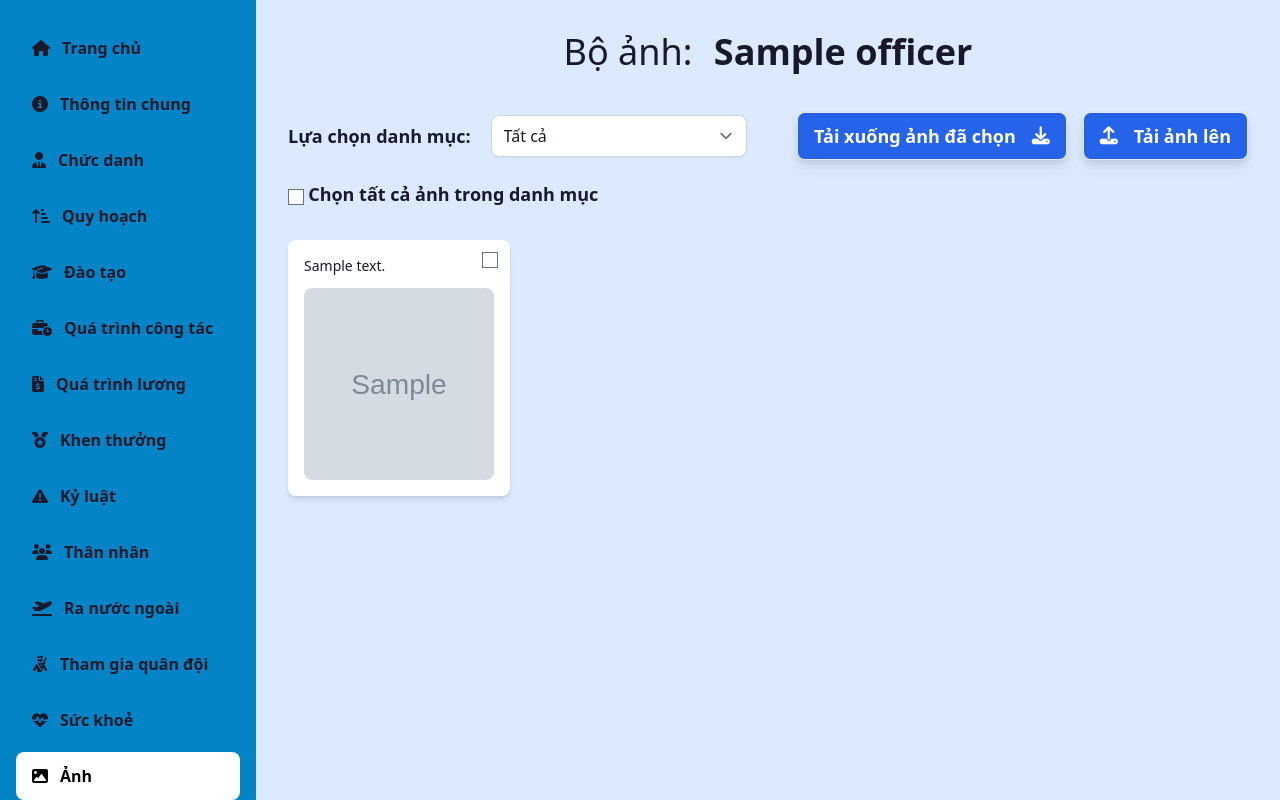
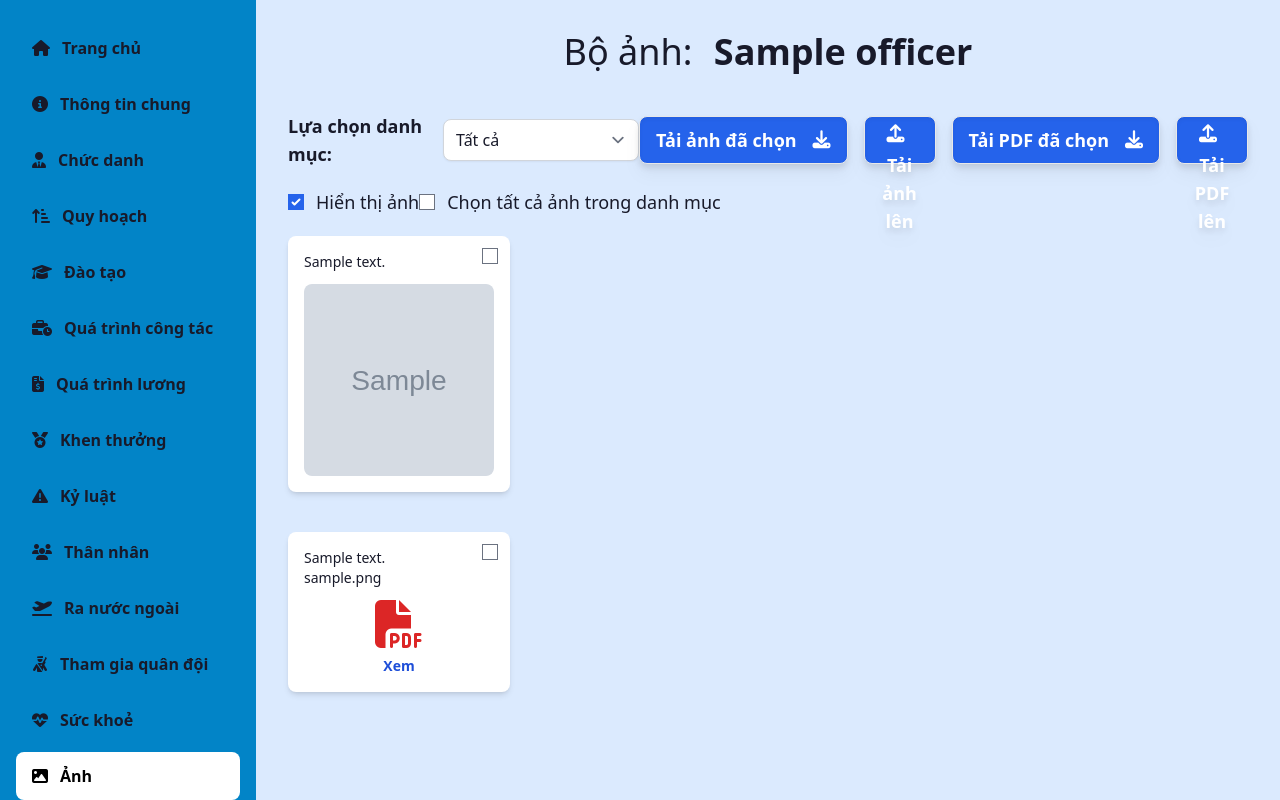
Before and after one commit to ndturng/data_management_CA, a Django app: page /officers/1/images in a window 1280 px wide. Run offline with Django 5.2, Linux system fonts and the light colour scheme; a user stored in the database is signed in; tables that the repository leaves empty hold one stand-in row (values such as "Sample post"); grey boxes marked "Sample" are stand-in pictures; some libraries are stand-ins or nearby versions.

Commit message:
add PDF model, form and template

```diff
--- a/officers/templates/officers/image_list.html
+++ b/officers/templates/officers/image_list.html
@@ -99,11 +99,7 @@
                 </a>
             </nav>
 
-            <form id="downloadForm"
-                  method="POST"
-                  action="{% url 'url_download_selected_images' officer.pk %}"
-                  class="flex-1 ml-64 p-8 overflow-y-auto bg-blue-100 mb-0">
-                {% csrf_token %}
+            <div class="flex-1 ml-64 p-8 overflow-y-auto bg-blue-100 mb-0">
 
                 <!-- Header Section -->
                 <h1 class="text-4xl text-center mb-10">
@@ -134,10 +130,11 @@
 
                     <!-- Action Buttons -->
                     <div class="flex gap-4">
-                        <!-- Download Selected button -->
+                        <!-- Download Selected Images button -->
                         <button type="submit"
+                                form="images"
                                 class="btn btn-blue">
-                            <span class="pr-2">Tải xuống ảnh đã chọn</span>
+                            <span class="pr-2">Tải ảnh đã chọn</span>
                             <i class="fa-solid fa-download"></i>
                         </button>
 
@@ -149,24 +146,51 @@
                                 <span>Tải ảnh lên</span>
                             </button>
                         </a>
+
+                        <!-- Download Selected PDFs button -->
+                        <button type="submit"
+                                form="pdfs"
+                                class="btn btn-blue">
+                            <span class="pr-2">Tải PDF đã chọn</span>
+                            <i class="fa-solid fa-download"></i>
+                        </button>
+
+                        <!-- Upload PDF Button -->
+                        <a href="{% url 'url_upload_pdf' officer.pk %}">
+                            <button type="button"
+                                    class="btn btn-blue">
+                                <i class="fa-solid fa-upload pr-2"></i>
+                                <span>Tải PDF lên</span>
+                            </button>
+                        </a>
                     </div>
                 </div>
 
-                <!-- Select All Checkbox -->
-                <div class="form-check form-switch mb-8">
-                    <input type="checkbox"
-                           id="selectAllCheckbox"
-                           class="form-check-input"
-                           onclick="toggleSelectAll(this)" />
-                    <label for="selectAllCheckbox"
-                           class="form-check-label text-lg font-semibold">
-                        Chọn tất cả ảnh trong danh mục
+                <div class="mb-5 flex items-center space-x-10">
+                    <!-- Show Images Checkbox -->
+                    <label for="showImages" class="flex items-center space-x-3 cursor-pointer">
+                        <input type="checkbox"
+                               id="showImages"
+                               onclick="toggleMedia('images')"
+                               checked />
+                        <span class="text-lg font-medium">Hiển thị ảnh</span>
+                    </label>
+
+                    <!-- Select All Images Checkbox -->
+                    <label for="selectAllCheckbox" class="flex items-center space-x-3 cursor-pointer">
+                        <input type="checkbox"
+                               id="selectAllCheckbox"
+                               onclick="toggleSelectAll(this)" />
+                        <span class="text-lg font-medium">Chọn tất cả ảnh trong danh mục</span>
                     </label>
                 </div>
 
                 <!-- Image Gallery -->
-                <div id="images"
-                     class="grid grid-cols-4 gap-6">
+                <form id="images"
+                      method="POST"
+                      action="{% url 'url_download_selected_images' officer.pk %}"
+                      class="grid grid-cols-4 gap-6 mb-10">
+                    {% csrf_token %}
 
                     {% for image in images %}
                         <div class="card p-4 shadow-md rounded-lg overflow-hidden relative group bg-white">
@@ -175,7 +199,7 @@
                                 <input type="checkbox"
                                        name="selected_images"
                                        value="{{ image.pk }}"
-                                       class="image-checkbox absolute top-3 right-3" />
+                                       class="absolute top-3 right-3" />
                                 <p class="text-sm font-medium">{{ image.description }}</p>
                             </div>
 
@@ -216,8 +240,67 @@
                         </div>
                     {% endfor %}
 
-                </div>
-            </form>
+                </form>
+
+                <!-- PDF Gallery -->
+                <form id="pdfs"
+                      method="POST"
+                      action="{% url 'url_download_selected_pdfs' officer.pk %}"
+                      class="grid grid-cols-4 gap-6">
+                    {% csrf_token %}
+
+                    {% for pdf in pdfs %}
+                        <div class="media-pdfs card p-4 shadow-md rounded-lg overflow-hidden relative group bg-white media-pdfs">
+                            <!-- Checkbox for selection -->
+                            <div class="items-center mb-3">
+                                <input type="checkbox"
+                                       name="selected_pdfs"
+                                       value="{{ pdf.pdf.pk }}"
+                                       class="absolute top-3 right-3" />
+                                <p class="text-sm font-medium">{{ pdf.pdf.description }}</p>
+                                <p class="text-sm font-medium">{{ pdf.file_name }}</p>
+                            </div>
+
+                            <div class="card w-full rounded-lg overflow-hidden relative group">
+                                <!-- PDF Display -->
+                                <a href="{{ pdf.pdf.pdf_file.url }}"
+                                   target="_blank"
+                                   class="flex flex-col items-center">
+                                    <i class="fa-solid fa-file-pdf text-5xl text-red-600"></i>
+                                    <p class="text-gray-600 text-sm mt-2 font-semibold underline text-blue-700">
+                                        Xem
+                                    </p>
+                                </a>
+                                <!-- Small Overlay in the Top-Right -->
+                                <div class="absolute top-2 right-2 flex gap-2 p-2 bg-white rounded-lg shadow-md opacity-0 group-hover:opacity-100 transition-opacity duration-300">
+                                    <a class="tooltip tooltip-bottom"
+                                       data-tip="Download"
+                                       href="{{ pdf.pdf.pdf_file.url }}"
+                                       download>
+                                        <i class="fas fa-download text-green-700"></i>
+                                    </a>
+                                    <a class="tooltip tooltip-bottom"
+                                       data-tip="Edit"
+                                       href="{% url 'url_update_pdf' officer.pk pdf.pdf.pk %}">
+                                        <i class="fas fa-edit text-blue-700"></i>
+                                    </a>
+                                    <a class="tooltip tooltip-bottom"
+                                       data-tip="Delete"
+                                       href="{% url 'url_delete_pdf' officer.pk pdf.pdf.pk %}">
+                                        <i class="fas fa-trash text-red-500"></i>
+                                    </a>
+                                </div>
+                            </div>
+                        </div>
+                    {% empty %}
+                        <div class="col-span-4 text-center text-lg italic">
+                            No PDFs in this category.
+                        </div>
+                    {% endfor %}
+
+                </form>
+
+            </div>
 
             <!-- Full Image View -->
             <div id="FullImageView"
@@ -287,6 +370,13 @@
 </html>
 
 <script>
+    // Function to toggle the visibility of media sections
+    function toggleMedia(mediaType) {
+        const mediaSection = document.getElementById(mediaType);
+        const checkbox = document.getElementById(`show${mediaType.charAt(0).toUpperCase() + mediaType.slice(1)}`);
+        mediaSection.style.display = checkbox.checked ? 'grid' : 'none';
+    }
+
     function filterCategory() {
         const category = document.getElementById("categoryDropdown").value;
         const url = new URL(window.location.href);
--- a/officers/urls.py
+++ b/officers/urls.py
@@ -255,9 +255,10 @@ urlpatterns = [
     ),
     ############################################################
     # Hình ảnh
+    # List images and pfds
     path(
         "<int:pk>/images",
-        views.ImageListView.as_view(),
+        views.MediaListView.as_view(),
         name="url_image",
     ),
     path(
@@ -265,6 +266,7 @@ urlpatterns = [
         views.ImageCreateView.as_view(),
         name="url_image_create",
     ),
+    # Update image
     path(
         "<int:officer_pk>/images/update/<int:image_pk>",
         views.ImageUpdateView.as_view(),
@@ -280,4 +282,30 @@ urlpatterns = [
         views.download_selected_images,
         name="url_download_selected_images",
     ),
+    ############################################################
+    # Tài liệu PDF
+    # Upload PDF
+    path(
+        "<int:officer_pk>/upload-pdf/",
+        views.upload_pdf,
+        name="url_upload_pdf"
+    ),
+    # Download selected PDFs
+    path(
+        "<int:officer_pk>/pdfs/download-selected",
+        views.download_selected_pdfs,
+        name="url_download_selected_pdfs",
+    ),
+    # Update PDF
+    path(
+        "<int:officer_pk>/pdfs/update/<int:pdf_pk>",
+        views.PDFUpdateView.as_view(),
+        name="url_update_pdf",
+    ),
+    # Delete PDF
+    path(
+        "<int:officer_pk>/pdfs/delete/<int:pdf_pk>",
+        views.PDFDeleteView.as_view(),
+        name="url_delete_pdf",
+    ),
 ]
--- a/officers/views.py
+++ b/officers/views.py
@@ -14,7 +14,7 @@ from django.contrib.auth.views import LoginView
 from django.db import IntegrityError
 from django.http import HttpResponse
 from django.shortcuts import get_object_or_404, redirect, render
-from django.urls import reverse, reverse_lazy
+from django.urls import reverse_lazy
 from django.views import View
 from django.views.generic import CreateView, DeleteView, ListView, UpdateView
 
@@ -317,7 +317,7 @@ class CustomLoginView(LoginView):
         # Can set a custom URL based on user role
         # if self.request.user.is_superuser:
         #     return reverse("admin_dashboard")
-        return reverse("officer_list")
+        return super().get_success_url()
 
 
 ########################################################
@@ -1081,6 +1081,15 @@ class ImageDeleteView(LoginRequiredMixin, DeleteView):
             "url_image", kwargs={"pk": self.kwargs[self.officer_url_kwarg]}
         )
 
+    def get_context_data(self, **kwargs):
+        context = super().get_context_data(**kwargs)
+        context["officer"] = self.get_object().officer
+
+        category = self.get_object().category
+        context["category"] = dict(IMAGES_CATEGORY).get(category, category)
+
+        return context
+
 
 # Download selected images
 def download_selected_images(request, officer_pk):
@@ -1105,3 +1114,141 @@ def download_selected_images(request, officer_pk):
         return response
 
     return redirect("url_image", pk=officer_pk)
+
+def download_selected_pdfs(request, officer_pk):
+    if request.method == "POST":
+        selected_pdf_ids = request.POST.getlist("selected_pdfs")
+        # debug
+        print("selected_pdf_ids: ", selected_pdf_ids)
+        pdfs = m.PDF.objects.filter(
+            pk__in=selected_pdf_ids, officer_id=officer_pk
+        )
+
+        # Create a ZIP file in memory
+        response = HttpResponse(content_type="application/zip")
+        zip_filename = f"officer_{officer_pk}_pdfs.zip"
+        response["Content-Disposition"] = (
+            f'attachment; filename="{zip_filename}"'
+        )
+
+        with zipfile.ZipFile(response, "w") as zip_file:
+            for pdf in pdfs:
+                pdf_path = pdf.pdf_file.path
+                zip_file.write(pdf_path, os.path.basename(pdf_path))
+
+        return response
+
+def upload_pdf(request, officer_pk):
+    officer = get_object_or_404(m.Officer, pk=officer_pk)
+    if request.method == "POST":
+        form = f.PDFForm(request.POST, request.FILES)
+        if form.is_valid():
+            pdf_instance = form.save(commit=False)
+            pdf_instance.officer = officer
+            pdf_instance.save()
+            return redirect("url_image", pk=officer_pk)
+    else:
+        form = f.PDFForm()
+
+    return render(request, "officers/pdf_upload.html", {"form": form, "officer": officer})
+
+class MediaListView(LoginRequiredMixin, ListView):
+    template_name = "officers/image_list.html"  # Updated template name
+    context_object_name = "media"  # Renamed for generic use
+    pk_url_kwarg = "pk"  # Officer's pk
+
+    def get_queryset(self):
+        # Retrieve the officer
+        self.officer = get_object_or_404(
+            m.Officer, pk=self.kwargs[self.pk_url_kwarg]
+        )
+
+        # Fetch all images and PDFs for the officer
+        images_queryset = self.officer.images.all()
+        pdfs_queryset = self.officer.pdfs.all()
+
+        # Filter by category if specified in query parameters
+        category = self.request.GET.get("category")
+        if category in dict(IMAGES_CATEGORY):
+            images_queryset = images_queryset.filter(category=category)
+            pdfs_queryset = pdfs_queryset.filter(category=category)
+
+        # Combine both querysets into a list (return both as context)
+        return {"images": images_queryset, "pdfs": pdfs_queryset}
+
+    def get_context_data(self, **kwargs):
+        # Get the default context
+        context = super().get_context_data(**kwargs)
+
+        # Add officer object to context
+        context["officer"] = self.officer
+
+        # Add category labels for filtering
+        context["category_labels"] = {
+            choice[0]: choice[1] for choice in IMAGES_CATEGORY
+        }
+
+        media = self.get_queryset()
+        images = media["images"]
+        pdfs = media["pdfs"]
+
+        # Add separate images and PDFs to the context
+        context["images"] = images
+        context["pdfs"] = [{"pdf": pdf, "file_name": pdf.pdf_file.name.split("/")[-1]} for pdf in pdfs]
+
+        return context
+
+# Update PDF View
+class PDFUpdateView(LoginRequiredMixin, UpdateView):
+    model = m.PDF
+    form_class = f.PDFForm
+    template_name = "officers/pdf_update.html"
+    pk_url_kwarg = 'pdf_pk'
+    context_object_name = 'pdf'
+
+    def get_object(self):
+        # Ensure the PDF belongs to the correct officer
+        officer = get_object_or_404(m.Officer, pk=self.kwargs["officer_pk"])
+        return get_object_or_404(m.PDF, pk=self.kwargs["pdf_pk"], officer=officer)
+
+    def get_success_url(self):
+        return reverse_lazy(
+            "url_image", kwargs={"pk": self.kwargs["officer_pk"]}
+        )
+
+    def get_context_data(self, **kwargs):
+        context = super().get_context_data(**kwargs)
+        context["officer"] = self.get_object().officer
+        context["file_name"] = self.get_object().pdf_file.name.split("/")[-1]
+        return context
+
+# Delete PDF View
+class PDFDeleteView(LoginRequiredMixin, DeleteView):
+    model = m.PDF
+    template_name = "officers/pdf_confirm_delete.html"
+    pk_url_kwarg = "pdf_pk"  # PDF's pk
+    officer_url_kwarg = "officer_pk"  # Officer's pk
+
+    def get_object(self):
+        officer = get_object_or_404(
+            m.Officer, pk=self.kwargs[self.officer_url_kwarg]
+        )
+        return get_object_or_404(
+            m.PDF, pk=self.kwargs[self.pk_url_kwarg], officer=officer
+        )
+
+    def get_success_url(self):
+        # Use pk instead of officer_pk to match the URL pattern
+        return reverse_lazy(
+            "url_image", kwargs={"pk": self.kwargs[self.officer_url_kwarg]}
+        )
+
+    def get_context_data(self, **kwargs):
+        context = super().get_context_data(**kwargs)
+        context["file_name"] = self.get_object().pdf_file.name.split("/")[-1]
+        category = self.get_object().category
+        context["category"] = dict(IMAGES_CATEGORY).get(category, category)
+
+        context["officer"] = self.get_object().officer
+
+        return context
```
Also changed, not shown: officers/forms.py (+10 -0 lines), officers/models.py (+19 -0 lines), officers/templates/officers/pdf_confirm_delete.html (added, +55 -0 lines), officers/templates/officers/pdf_update.html (added, +49 -0 lines), officers/templates/officers/pdf_upload.html (added, +41 -0 lines), theme/static_src/src/styles.css (+9 -0 lines).
